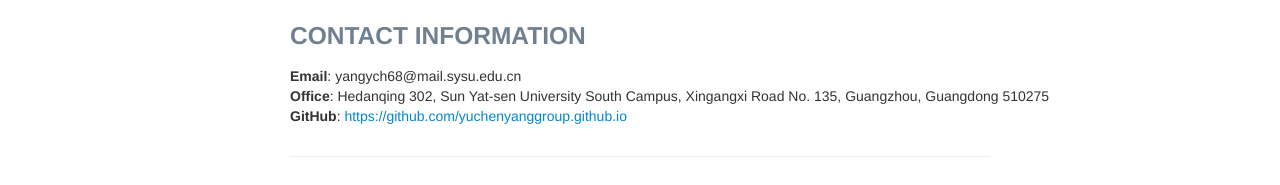
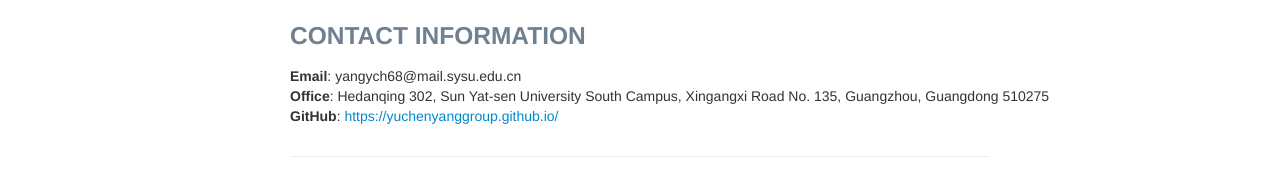
Before and after one commit to yuchenyanggroup/yuchenyanggroup.github.io, a Jekyll site: the page built from index.md, in a window 1280 px wide. Shown: the part 822-1007 px from the top of the page. Built offline with Jekyll 4.4.1, drawn with Linux system fonts in a browser that asks for light colours; part of the change alters nothing that is shown.

Commit message:
Update index.md

```diff
--- a/index.md
+++ b/index.md
@@ -28,6 +28,6 @@ Our group has been actively participating in a number of collaborative researche
     <div class="row-fluid">
             <b>Email</b>: yangych68@mail.sysu.edu.cn<br/>
             <b>Office</b>: Hedanqing 302, Sun Yat-sen University South Campus, Xingangxi Road No. 135, Guangzhou, Guangdong 510275<br/>
-            <b>GitHub</b>: <a href="https://github.com/yuchenyanggroup.github.io">https://github.com/yuchenyanggroup.github.io</a><br/>
+            <b>GitHub</b>: <a href="https://yuchenyanggroup.github.io/">https://yuchenyanggroup.github.io/</a><br/>
     </div>
 </div>
```
